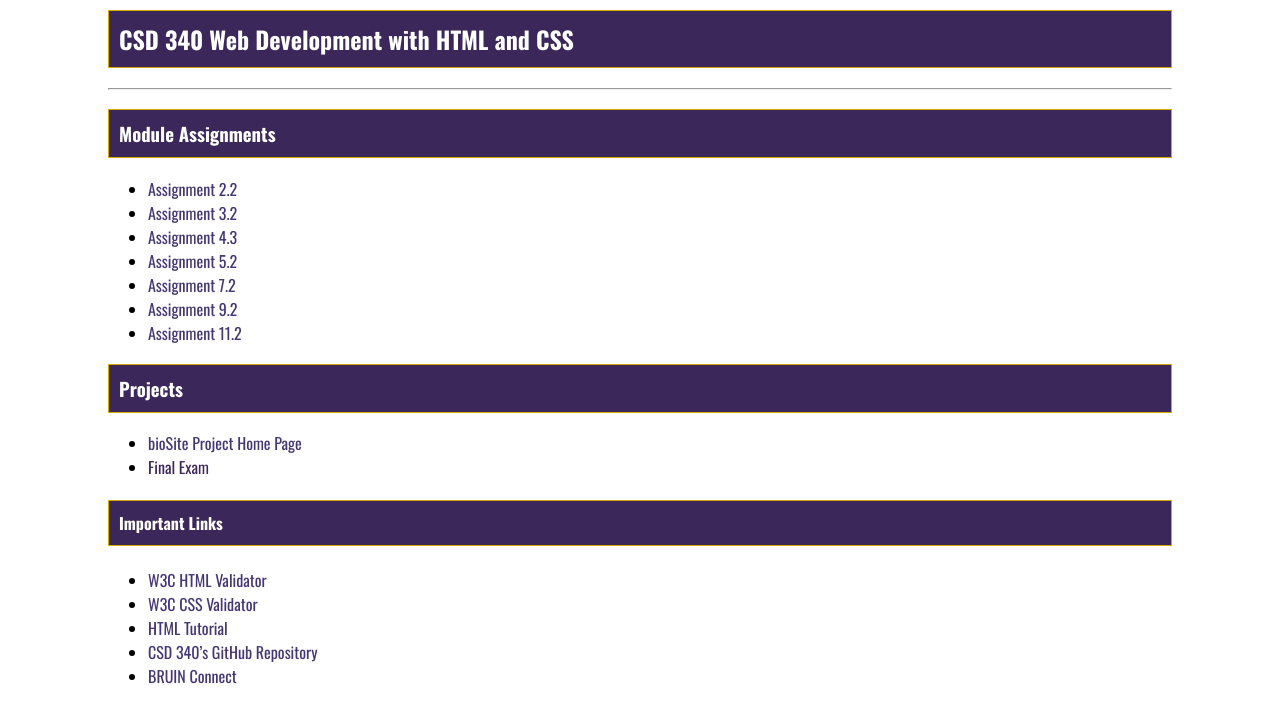
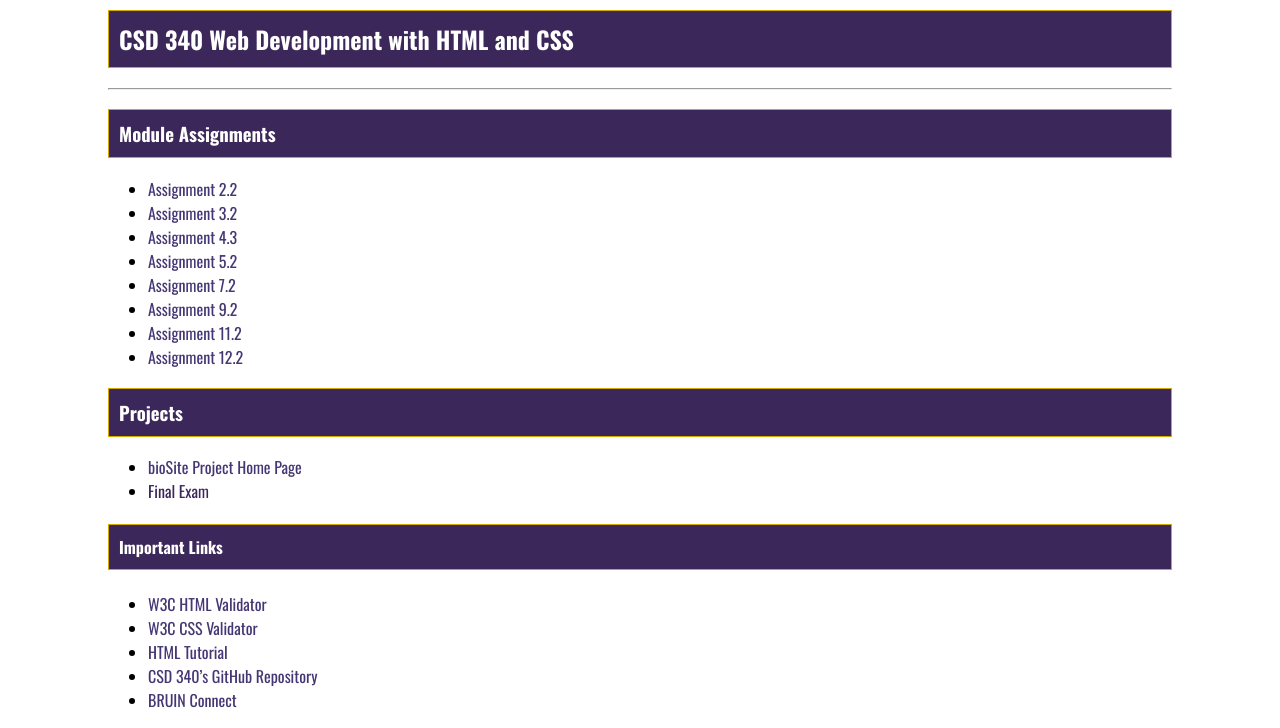
Before and after one commit to andrewniemann14/csd-340, a plain HTML site: page index.html in a window 1280 px wide. Shown: the part 130-858 px from the top of the page. Before the commit the page ends 834 px from the top, so only its background shows below. Drawn offline with nearby package versions, Linux system fonts and the light colour scheme.

Commit message:
Update index.html

```diff
--- a/index.html
+++ b/index.html
@@ -20,6 +20,7 @@
       <li><a href="module-7/niemann_EX5.html">Assignment 7.2</a></li>
       <li><a href="module-9/niemann_EX6.html">Assignment 9.2</a></li>
       <li><a href="module-11/niemann_EX7.html">Assignment 11.2</a></li>
+      <li><a href="module-12/index.html">Assignment 12.2</a></li>
     </ul>
     <h3>Projects</h3>
     <ul>
```
